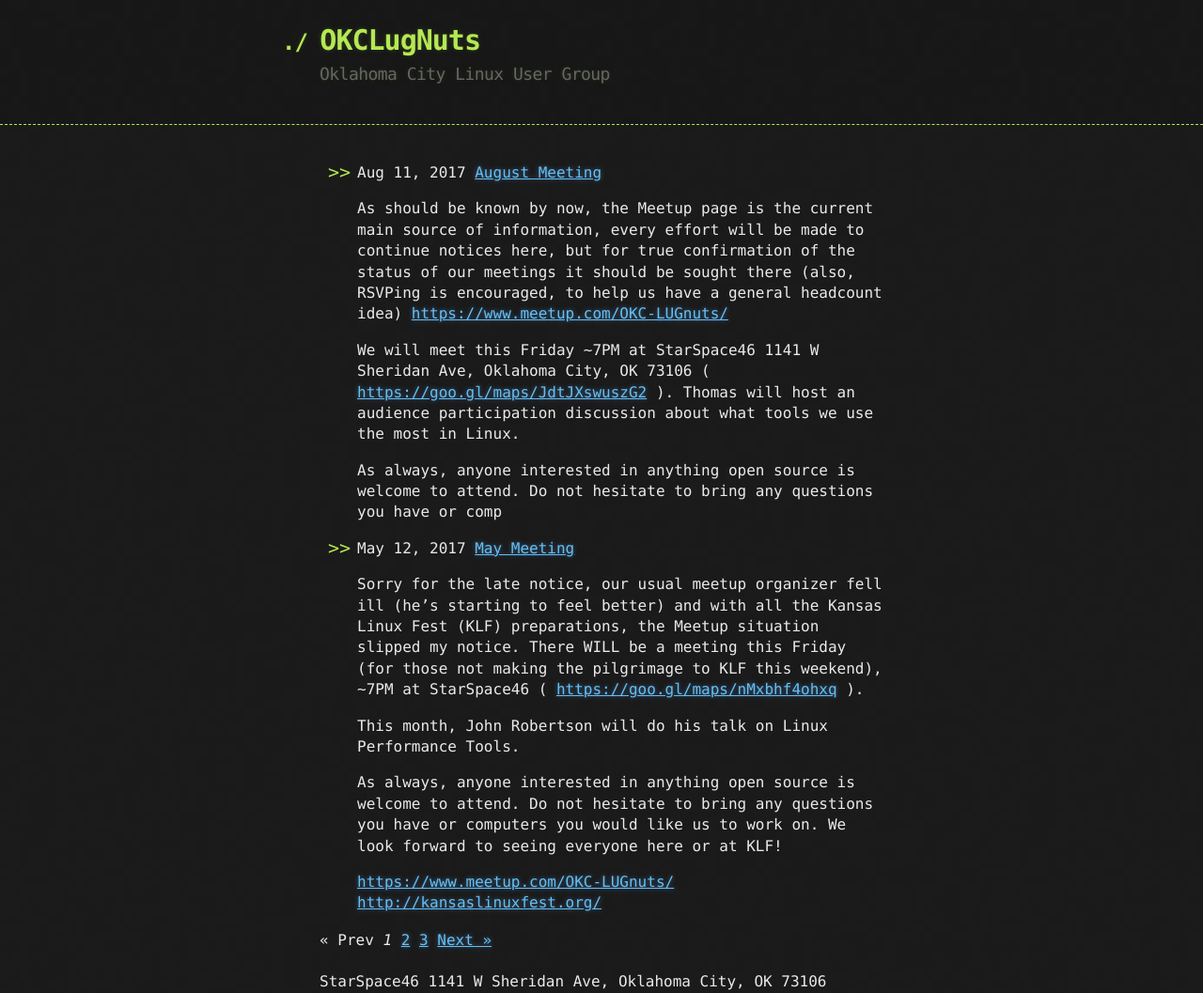
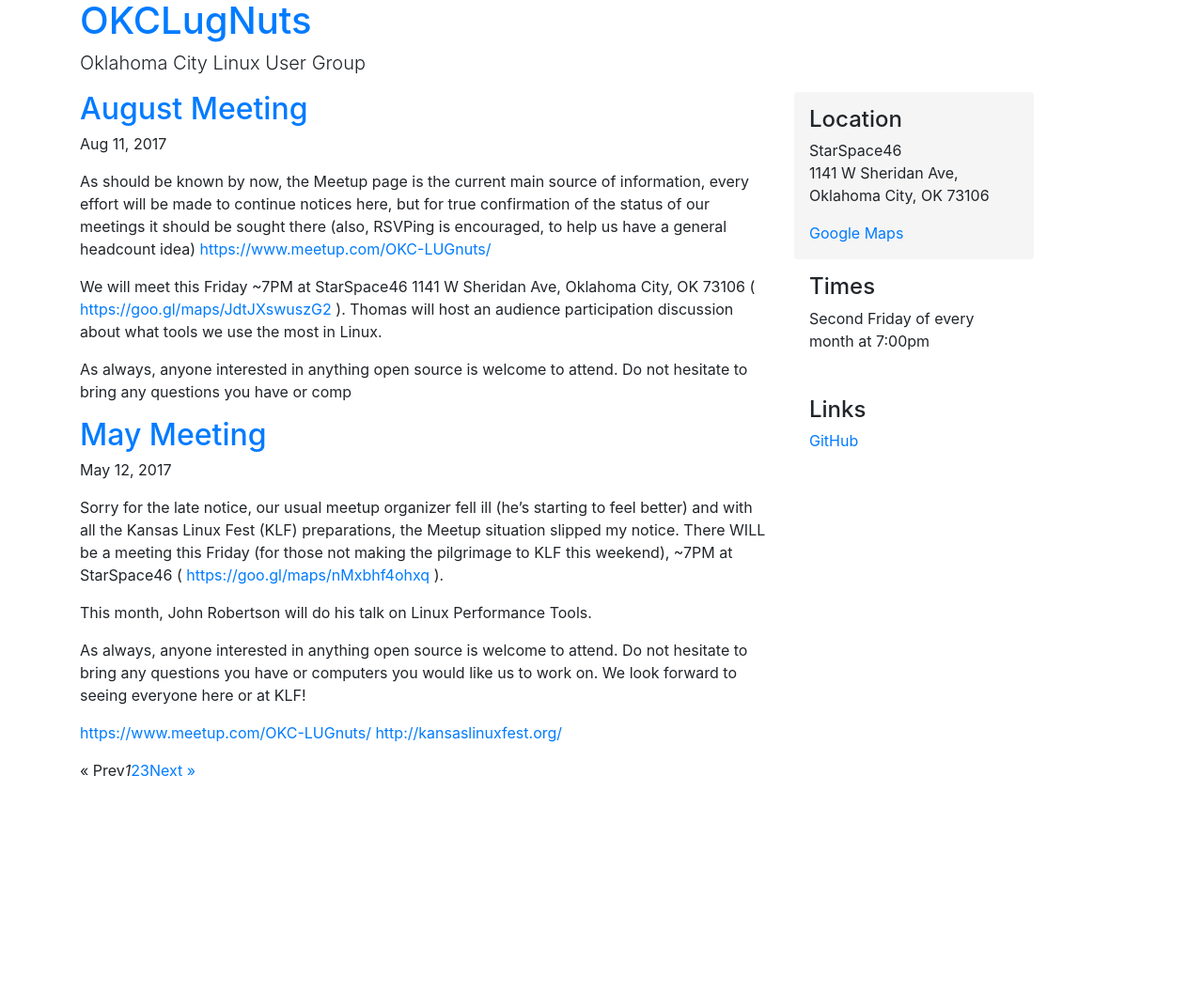
Before and after one commit to OKCLugNuts/OKCLugNuts.github.io, a Jekyll site: the page built from index.html, in a window 1280 px wide. Shown: the whole page at 94% size. Built offline with Jekyll 4.4.1, drawn with Linux system fonts in a browser that asks for light colours; the list of posts is cut into pages by our own code; after the commit the page ends 912 px from its top, so only the background shows below that.

Commit message:
Started changing theme starting with bootstrap blog setup then will customize

```diff
--- a/_config.yml
+++ b/_config.yml
@@ -1,9 +1,6 @@
 title: OKCLugNuts
 description: >
   Oklahoma City Linux User Group
-location: >
-  StarSpace46 1141 W Sheridan Ave,
-  Oklahoma City, OK 73106
 meetup: OKC-LUGnuts
 location-map:
 paginate: 2
--- a/_layouts/default.html
+++ b/_layouts/default.html
@@ -2,30 +2,55 @@
 <html lang="{{ site.lang | default: " en-US " }}">
 
 <head>
-  <meta charset='utf-8'>
-  <meta http-equiv="X-UA-Compatible" content="chrome=1">
-  <meta name="viewport" content="width=device-width, initial-scale=1">
-  <link rel="stylesheet" href="{{ '/assets/css/style.css?v=' | append: site.github.build_revision | relative_url }}">
+  <meta charset="utf-8">
+  <meta name="viewport" content="width=device-width, initial-scale=1, shrink-to-fit=no">
+  <link rel="stylesheet" href="//maxcdn.bootstrapcdn.com/bootstrap/4.0.0-beta/css/bootstrap.min.css" integrity="sha384-/Y6pD6FV/Vv2HJnA6t+vslU6fwYXjCFtcEpHbNJ0lyAFsXTsjBbfaDjzALeQsN6M"
+    crossorigin="anonymous">
+  <link rel="stylesheet" href="/assets/css/default.css">
   <title>{{ site.title}} - {{site.description}}</title>
 </head>
 
 <body>
 
-  <header>
+  <header class="blog-header">
     <div class="container">
-      <h1>{{ site.title | default: site.github.repository_name }}</h1>
-      <h2>{{ site.description | default: site.github.project_tagline }}</h2>
+      <h1 class="blog-title"><a href="/">{{ site.title | default: site.github.repository_name }}</a></h1>
+      <p class="lead blog-description">{{ site.description | default: site.github.project_tagline }}</p>
     </div>
   </header>
 
   <div class="container">
-    <section id="main_content">
-      {{ content }}
-    </section>
-    <div>
-    </div>{{site.location}}</div>
+    <div class="row">
+      <div id="main_content" class="col-sm-8 blog-main">
+        {{ content }}
+      </div>
+      <div class="col-sm-3 offset-sm-1 blog-sidebar">
+        <div class="sidebar-module sidebar-module-inset">
+          <h4>Location</h4>
+          <address>
+            StarSpace46<br>
+            1141 W Sheridan Ave,<br>
+            Oklahoma City, OK 73106
+          </address>
+          <div><a target="blank" href="https://goo.gl/maps/JdtJXswuszG2">Google Maps</a></div>
+        </div>
+        <div class="sidebar-module">
+          <h4>Times</h4>
+          <p>Second Friday of every month at 7:00pm</p>
+        </div>
+        <div class="sidebar-module">
+          <h4>Links</h4>
+          <ol class="list-unstyled">
+            <li><a href="https://github.com/OKCLugNuts">GitHub</a></li>
+          </ol>
+        </div>
+      </div>
+    </div>
   </div>
-  </div>
+  <footer class="blog-footer">
+    <p>
+    </p>
+  </footer>
 
 </body>
 
--- /dev/null
+++ b/assets/css/default.css
@@ -0,0 +1,23 @@
+/* Sidebar modules for boxing content */
+.sidebar-module {
+  padding: 1rem;
+  /*margin: 0 -1rem 1rem;*/
+}
+.sidebar-module-inset {
+  padding: 1rem;
+  background-color: #f5f5f5;
+  border-radius: .25rem;
+}
+.sidebar-module-inset p:last-child,
+.sidebar-module-inset ul:last-child,
+.sidebar-module-inset ol:last-child {
+  margin-bottom: 0;
+}
+
+.blog-footer {
+  padding: 2.5rem 0;
+  text-align: center;
+}
+.blog-footer p:last-child {
+  margin-bottom: 0;
+}
--- a/index.html
+++ b/index.html
@@ -4,42 +4,36 @@
 
 <div class="home">
 
-  <ul class="posts">
+  <div class="posts">
     {% for post in paginator.posts %}
-      <li>
-        <span class="post-date">{{ post.date | date: "%b %-d, %Y" }}</span>
-        <a class="post-link" href="{{ post.url | prepend: site.baseurl }}">{{ post.title }}</a>
-        <div class="content">
+    <div>
+      <div class="blog-post">
+        <h2 class="blog-post-title">
+          <a class="post-link" href="{{ post.url | prepend: site.baseurl }}">{{ post.title | escape }}</a>
+        </h2>
+        <p class="blog-post-meta">
+          <time datetime="{{ page.date | date_to_xmlschema }}" itemprop="datePublished">
+            {% assign date_format = site.minima.date_format | default: "%b %-d, %Y" %} {{ post.date | date: date_format }}
+          </time> {% if post.author %}by <a href="#">{{ post.author }}</a>{% endif %}</p>
+        <div class="post-content" itemprop="articleBody">
           {{ post.content }}
         </div>
-      </li>
+      </div>
+    </div>
     {% endfor %}
-  </ul>
+  </div>
 
   {% if paginator.total_pages > 1 %}
-<div class="pagination">
-  {% if paginator.previous_page %}
-    <a href="{{ paginator.previous_page_path | prepend: site.baseurl | replace: '//', '/' }}">&laquo; Prev</a>
-  {% else %}
-    <span>&laquo; Prev</span>
+  <div class="pagination">
+    {% if paginator.previous_page %}
+    <a href="{{ paginator.previous_page_path | prepend: site.baseurl | replace: '//', '/' }}">&laquo; Prev</a> {% else %}
+    <span>&laquo; Prev</span> {% endif %} {% for page in (1..paginator.total_pages) %} {% if page == paginator.page %}
+    <em>{{ page }}</em> {% elsif page == 1 %}
+    <a href="{{ '/index.html' | prepend: site.baseurl | replace: '//', '/' }}">{{ page }}</a> {% else %}
+    <a href="{{ site.paginate_path | prepend: site.baseurl | replace: '//', '/' | replace: ':num', page }}">{{ page }}</a>    {% endif %} {% endfor %} {% if paginator.next_page %}
+    <a href="{{ paginator.next_page_path | prepend: site.baseurl | replace: '//', '/' }}">Next &raquo;</a> {% else %}
+    <span>Next &raquo;</span> {% endif %}
+  </div>
   {% endif %}
 
-  {% for page in (1..paginator.total_pages) %}
-    {% if page == paginator.page %}
-      <em>{{ page }}</em>
-    {% elsif page == 1 %}
-      <a href="{{ '/index.html' | prepend: site.baseurl | replace: '//', '/' }}">{{ page }}</a>
-    {% else %}
-      <a href="{{ site.paginate_path | prepend: site.baseurl | replace: '//', '/' | replace: ':num', page }}">{{ page }}</a>
-    {% endif %}
-  {% endfor %}
-
-  {% if paginator.next_page %}
-    <a href="{{ paginator.next_page_path | prepend: site.baseurl | replace: '//', '/' }}">Next &raquo;</a>
-  {% else %}
-    <span>Next &raquo;</span>
-  {% endif %}
 </div>
-{% endif %}
-
-</div>
```
Also changed, not shown: _layouts/post.html (+9 -15 lines).
